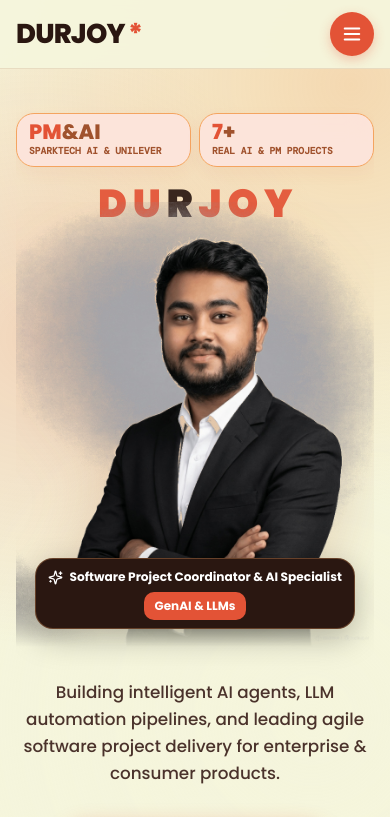
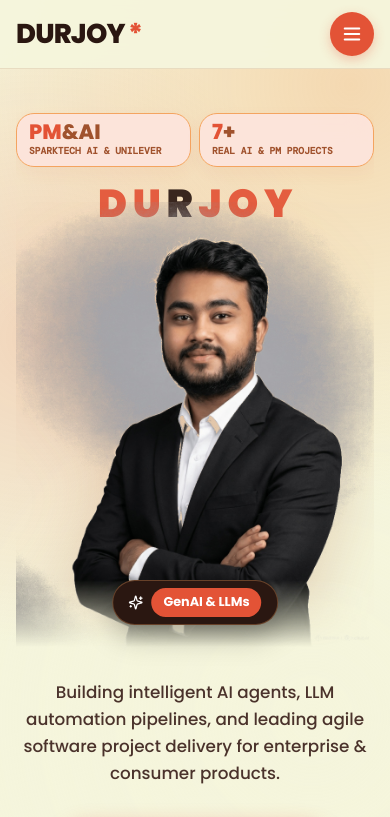
Before and after one commit to Ekaanta/durjoy_portfolio, a Next.js app: page / in a window 390 px wide. Shown: the top 817 px of the page. Built offline with nearby package versions, Linux system fonts and the light colour scheme.

Commit message:
fix(hero): simplify chest badge to clean GenAI & LLMs pill overlay

```diff
--- a/app/globals.css
+++ b/app/globals.css
@@ -408,7 +408,6 @@ body {
   -webkit-mask-image: linear-gradient(to bottom, black 85%, transparent 100%);
 }
 
-/* Elegant Badge overlay on chest */
 .hero-chest-badge {
   position: absolute;
   bottom: 8%;
@@ -416,34 +415,26 @@ body {
   transform: translateX(-50%);
   background: var(--ink);
   color: #ffffff;
-  padding: 0.7rem 1.4rem;
+  padding: 0.55rem 1.1rem;
   border-radius: var(--radius-pill);
   font-family: 'Poppins', sans-serif;
   font-weight: 700;
-  font-size: clamp(0.78rem, 1.8vw, 0.98rem);
+  font-size: 0.88rem;
   display: flex;
   align-items: center;
-  gap: 0.6rem;
-  box-shadow: 0 10px 30px rgba(0, 0, 0, 0.25);
+  gap: 0.5rem;
+  box-shadow: 0 10px 30px rgba(0, 0, 0, 0.28);
   white-space: nowrap;
   z-index: 5;
   border: 1px solid rgba(244, 164, 96, 0.3);
-  max-width: 92vw;
-}
-
-.badge-text-group {
-  display: flex;
-  align-items: center;
-  gap: 0.4rem;
-  white-space: normal;
 }
 
 .chest-badge-gold {
   background: var(--purple-primary);
   color: #ffffff;
-  font-size: 0.75rem;
-  padding: 0.25rem 0.65rem;
-  border-radius: var(--radius-sm);
+  font-size: 0.8rem;
+  padding: 0.25rem 0.75rem;
+  border-radius: var(--radius-pill);
   font-weight: 700;
   white-space: nowrap;
 }
@@ -503,27 +494,18 @@ body {
     font-size: clamp(2.2rem, 11vw, 4.8rem);
     margin-bottom: -2.5rem;
   }
-  .hero-cutout-wrap {
-    flex-direction: column;
-    align-items: center;
-  }
   .hero-chest-badge {
     position: absolute;
-    bottom: 4%;
+    bottom: 5%;
     left: 50%;
     transform: translateX(-50%);
-    width: 90%;
-    max-width: 320px;
-    flex-direction: column;
-    gap: 0.35rem;
-    padding: 0.55rem 0.75rem;
-    font-size: 0.76rem;
-    text-align: center;
-    border-radius: var(--radius-md);
-  }
-  .badge-text-group {
+    width: auto;
+    max-width: 90vw;
+    flex-direction: row;
     justify-content: center;
-    text-align: center;
+    padding: 0.45rem 0.95rem;
+    font-size: 0.78rem;
+    border-radius: var(--radius-pill);
   }
 }
 
--- a/components/HeroSection.tsx
+++ b/components/HeroSection.tsx
@@ -43,10 +43,7 @@ export default function HeroSection({ onOpenCvModal }: HeroSectionProps) {
 
         {/* Elegant Executive Badge */}
         <div className="hero-chest-badge">
-          <span className="badge-text-group">
-            <Sparkles size={15} style={{ color: "#ffffff", flexShrink: 0 }} />
-            <span>Software Project Coordinator & AI Specialist</span>
-          </span>
+          <Sparkles size={15} style={{ color: "#ffffff", flexShrink: 0 }} />
           <span className="chest-badge-gold">GenAI & LLMs</span>
         </div>
       </div>
```
